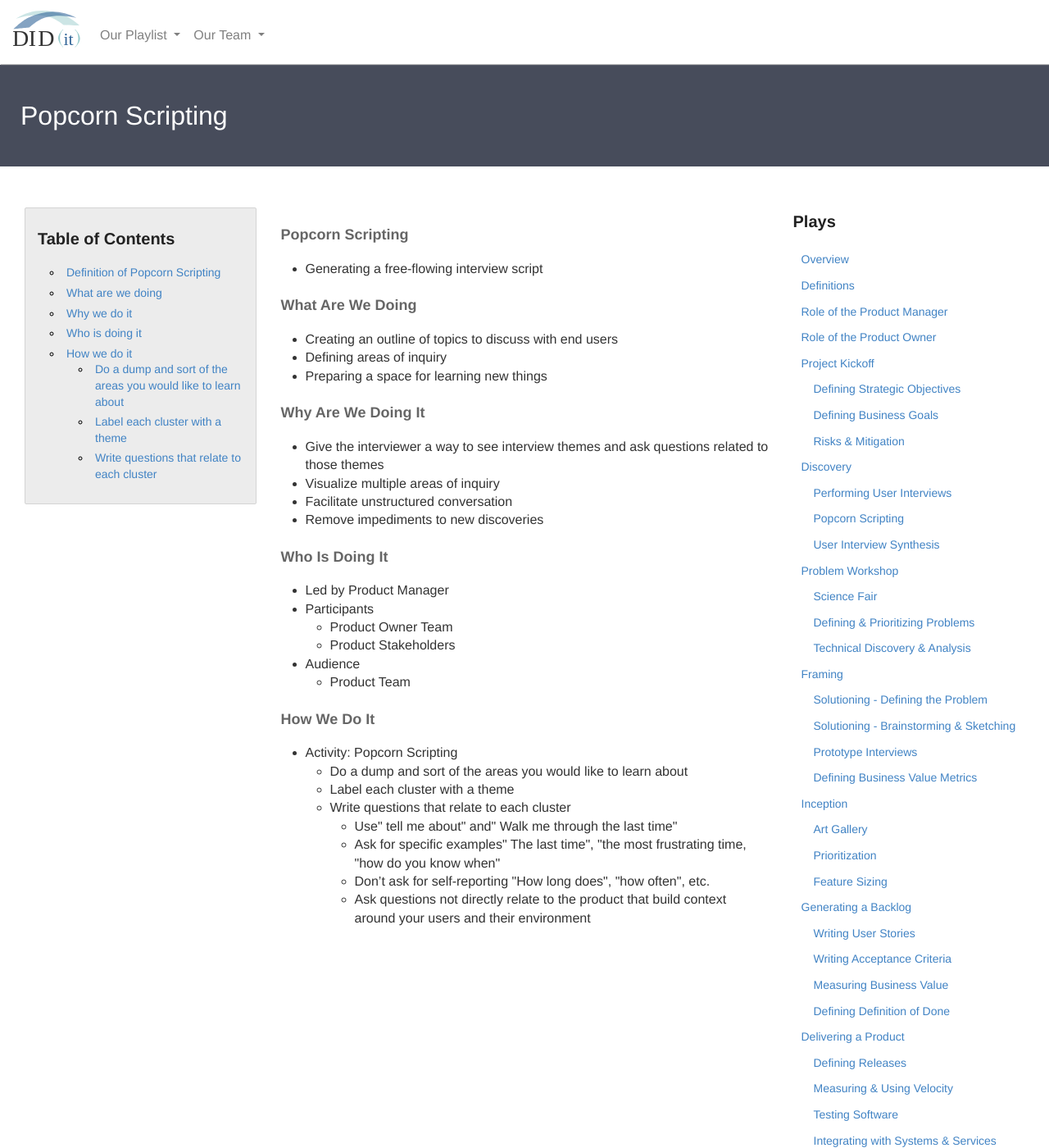
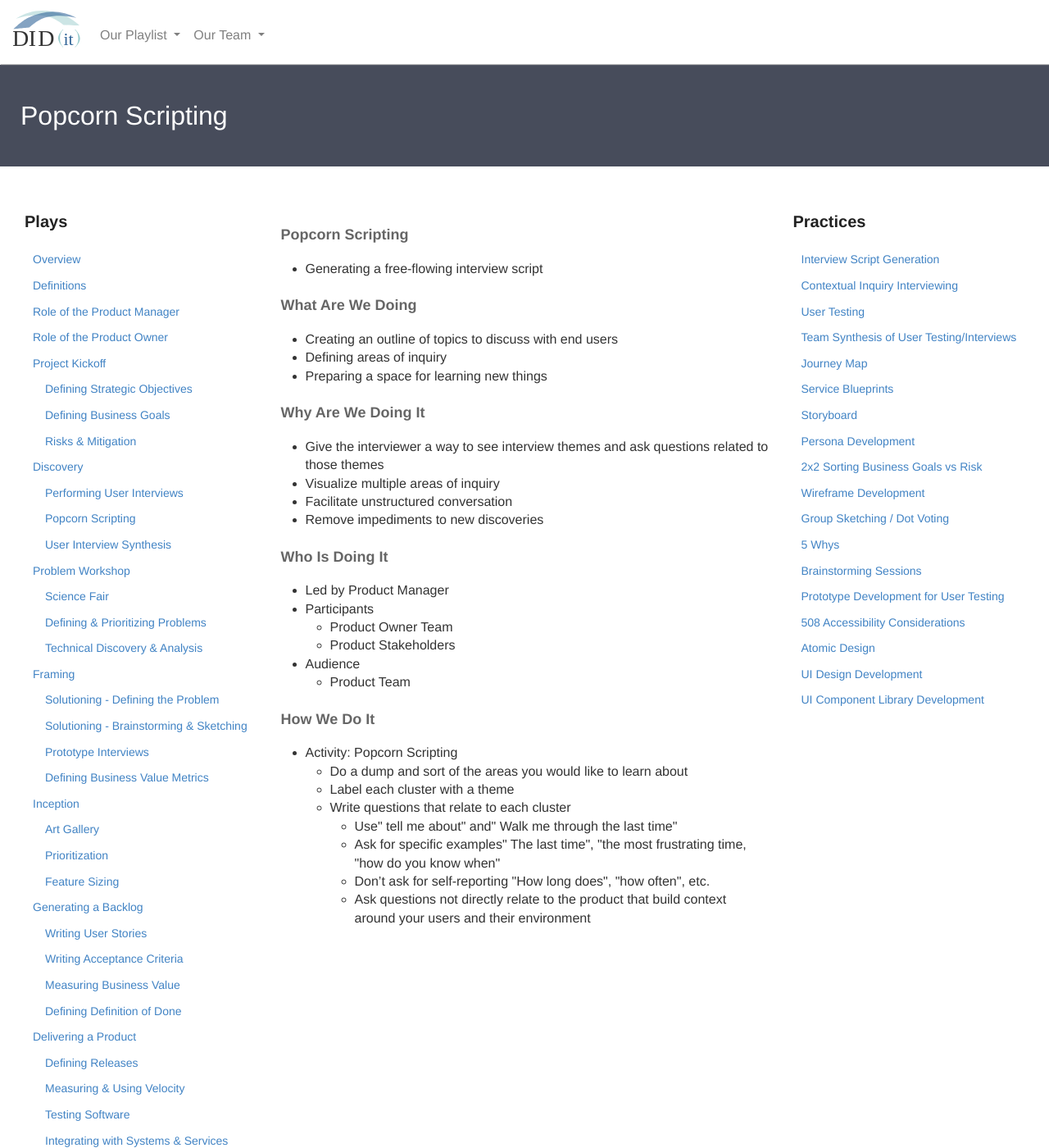
Before and after one commit to KnightPointSystems/kps_playbook, a Jekyll site: the page built from popcorn-scripting.md, in a window 1280 px wide and 1400 px high. Shown: the whole window at 82% size. Built offline with Jekyll 4.4.1, drawn with Linux system fonts in a browser that asks for light colours; nearby versions of some CDN libraries.

Commit message:
Updated nav on Discovery plays

```diff
--- a/popcorn-scripting.md
+++ b/popcorn-scripting.md
@@ -6,53 +6,7 @@ permalink: /popcorn-scripting/
 ---
 <div class="row">
     <div class="col-md-3">
-        <div class="toc">
-            <h3>Table of Contents</h3>
-                <ul>
-                    <li>
-                        <a href="#PS-Definition">
-                            Definition of Popcorn Scripting
-                        </a>
-                    </li>
-                    <li>
-                        <a href="#PS-What">
-                            What are we doing
-                        </a>
-                    </li>
-                    <li>
-                        <a href="#PS-Why">
-                            Why we do it
-                        </a>
-                    </li>
-                    <li>
-                        <a href="#PS-Who">
-                            Who is doing it
-                        </a>
-                    </li>
-                    <li>
-                        <a href="#PS-How">
-                            How we do it
-                        </a>
-                        <ul>
-                            <li>
-                                <a href="#PS-DumpSort">
-                                    Do a dump and sort of the areas you would like to learn about
-                                </a>
-                            </li>
-                            <li>
-                                <a href="#PS-Theme">
-                                    Label each cluster with a theme
-                                </a>
-                            </li>
-                            <li>
-                                <a href="#PS-Cluster">
-                                    Write questions that relate to each cluster
-                                </a>
-                            </li>
-                        </ul>
-                    </li>
-                   </ul>
-        </div>
+        {% include product-plays.html %}
     </div>
     <div class="col-md-6">
         <h4 class="PS-Definition" id="PS-Definition">
@@ -116,6 +70,6 @@ permalink: /popcorn-scripting/
 </ul>
     </div>
     <div class="col-md-3">
-        {% include product-plays.html %}
+        {% include design-plays.html %}
     </div>
 </div>
```
Also changed, not shown: discovery.md (+2 -31 lines), performing-user-interviews.md (+2 -31 lines), user-interview-synthesis.md (+2 -31 lines).
